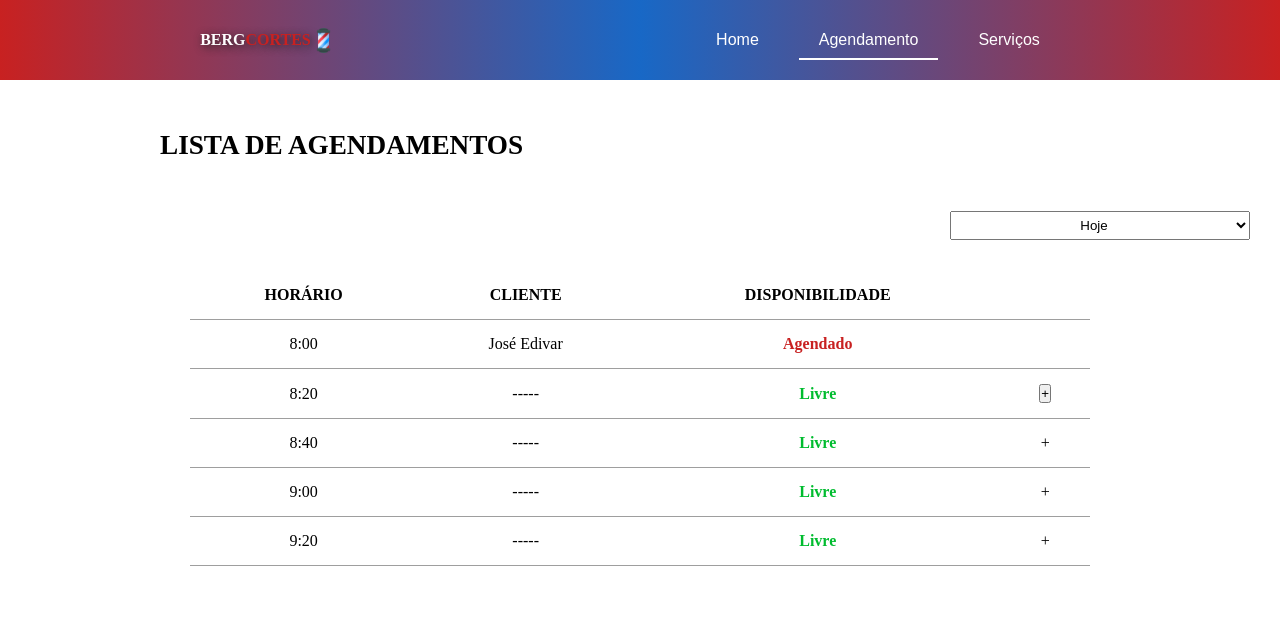
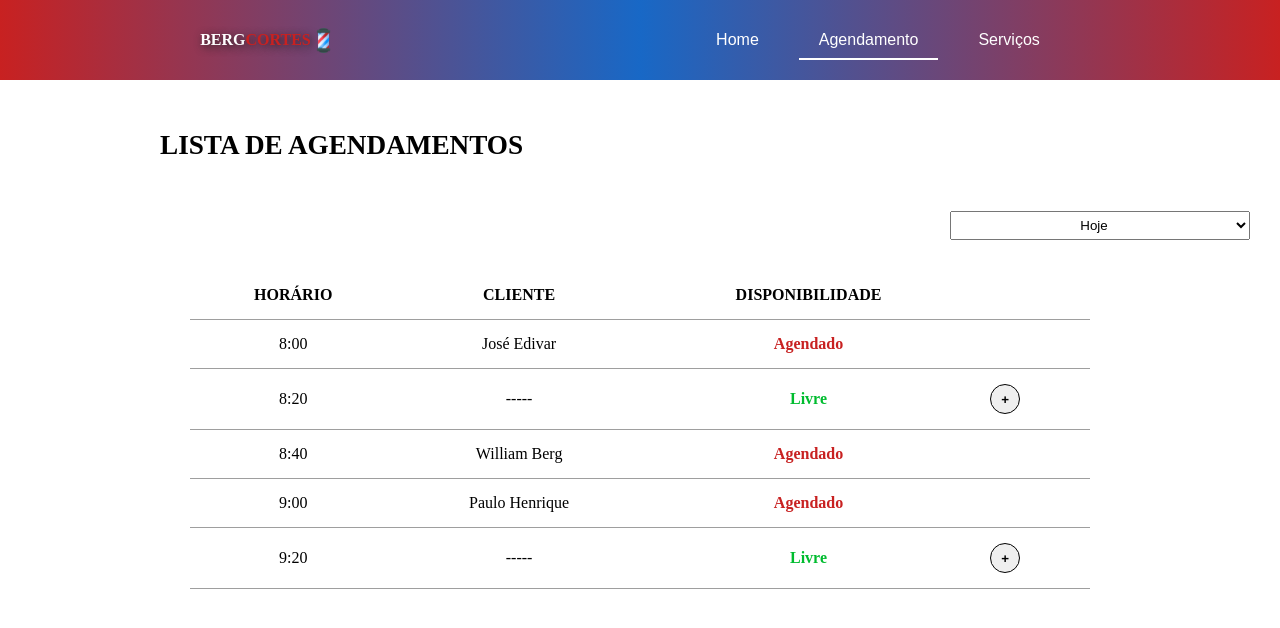
Before and after one commit to williamberg123/barbearia-fake, a React (Vite) app: page /agendamento in a window 1280 px wide. Shown: the top 628 px of the page. Built offline with nearby package versions, Linux system fonts and the light colour scheme; no server answers; the database is empty; a web font is replaced by a local one.

Commit message:
avançando no desenvolvimento

```diff
--- /dev/null
+++ b/src/@types/TableItem.ts
@@ -0,0 +1,8 @@
+export interface TableItemProps {
+	hour: string;
+	data: {
+		client_name: string;
+	} | null;
+	// eslint-disable-next-line
+	addScheduling: (hour: string) => void;
+}
--- a/src/components/SchedulingTable/index.tsx
+++ b/src/components/SchedulingTable/index.tsx
@@ -1,3 +1,4 @@
+import TableItem from '../TableItem';
 import { Table } from './styles';
 
 // eslint-disable-next-line
@@ -15,39 +16,41 @@ export default function SchedulingTable({ addScheduling }: { addScheduling: (dat
 
 			<tbody>
 
-				<tr>
-					<td>8:00</td>
-					<td>José Edivar</td>
-					<td className={ false ? 'free-time' : 'closed-time' }>Agendado</td>
-					<td />
-				</tr>
-				<tr>
-					<td>8:20</td>
-					<td>-----</td>
-					<td className={ true ? 'free-time' : 'closed-time' }>Livre</td>
-					<td>
-						<button type="button" onClick={() => addScheduling('820')}>+</button>
-					</td>
-				</tr>
-				<tr>
-					<td>8:40</td>
-					<td>-----</td>
-					<td className={ true ? 'free-time' : 'closed-time' }>Livre</td>
-					<td>+</td>
-				</tr>
-				<tr>
-					<td>9:00</td>
-					<td>-----</td>
-					<td className={ true ? 'free-time' : 'closed-time' }>Livre</td>
-					<td>+</td>
-				</tr>
-				<tr>
-					<td>9:20</td>
-					<td>-----</td>
-					<td className={ true ? 'free-time' : 'closed-time' }>Livre</td>
-					<td>+</td>
-				</tr>
+				<TableItem
+					data={{
+						client_name: 'José Edivar',
+					}}
+					hour="8:00"
+					addScheduling={addScheduling}
+				/>
 
+				<TableItem
+					data={null}
+					hour="8:20"
+					addScheduling={addScheduling}
+				/>
+
+				<TableItem
+					data={{
+						client_name: 'William Berg',
+					}}
+					hour="8:40"
+					addScheduling={addScheduling}
+				/>
+
+				<TableItem
+					data={{
+						client_name: 'Paulo Henrique',
+					}}
+					hour="9:00"
+					addScheduling={addScheduling}
+				/>
+
+				<TableItem
+					data={null}
+					hour="9:20"
+					addScheduling={addScheduling}
+				/>
 			</tbody>
 		</Table>
 	);
--- a/src/components/SchedulingTable/styles.ts
+++ b/src/components/SchedulingTable/styles.ts
@@ -25,6 +25,19 @@ export const Table = styled.table`
 		color: ${({ theme }) => theme.colors.red};
 	}
 
+	& td > button {
+		width: 30px;
+		height: 30px;
+		display: flex;
+		align-items: center;
+		justify-content: center;
+		font-weight: bold;
+		color: black;
+		border: 1px solid black;
+		border-radius: 50%;
+		cursor: pointer;
+	}
+
 	& th {
 		text-transform: uppercase;
 	}
--- /dev/null
+++ b/src/components/TableItem/index.tsx
@@ -0,0 +1,31 @@
+import { TableItemProps } from '../../@types/TableItem';
+import { Tr } from './styles';
+
+export default function TableItem({ hour, data, addScheduling }: TableItemProps) {
+	return (
+		<Tr>
+			<td>{hour}</td>
+			<td>
+				{
+					data
+					? data?.client_name
+					: '-----'
+				}
+			</td>
+			<td className={!data ? 'free-time' : 'closed-time'}>
+				{
+					data
+					? 'Agendado'
+					: 'Livre'
+				}
+			</td>
+			<td>
+				{
+					!data && (
+						<button type="button" onClick={() => addScheduling(hour)}>+</button>
+					)
+				}
+			</td>
+		</Tr>
+	);
+}
--- /dev/null
+++ b/src/components/TableItem/styles.ts
@@ -0,0 +1,5 @@
+import styled from 'styled-components';
+
+export const Tr = styled.tr`
+
+`;
--- a/src/pages/Scheduling/index.tsx
+++ b/src/pages/Scheduling/index.tsx
@@ -10,7 +10,7 @@ import { getDayClientsList } from '../../services/fbActions/getDayClientsList';
 import { CloseForm, Container, DarkBackground, Title } from './styles';
 
 export default function Scheduling() {
-	const [time, setTime] = useState<string>('0');
+	const [time, setTime] = useState<string>('');
 	const [isFormVisible, setIsFormVisible] = useState(false);
 	const { changePage } = useContext(AppContext) as AppContextType;
 
@@ -42,6 +42,7 @@ export default function Scheduling() {
 				isFormVisible && (
 					<>
 						<Form onSubmit={handleSubmit(onSubmit)}>
+							<input type="hidden" {...register('hour')} />
 							<h2>AGENDAMENTO</h2>
 							<span>Horário: {time} hrs</span>
 							<label htmlFor="client-name">
--- a/src/pages/Scheduling/styles.ts
+++ b/src/pages/Scheduling/styles.ts
@@ -88,7 +88,7 @@ export const CloseForm = styled.div`
 	top: 40px;
 	right: 40px;
 	z-index: 5;
-	color: white;
+	color: #e5e5e5;
 
 	& svg {
 		width: 100%;
--- a/src/services/Firebase.ts
+++ b/src/services/Firebase.ts
@@ -12,6 +12,8 @@ const firebaseConfig = {
 	appId: import.meta.env.VITE_APP_ID,
 };
 
+self.FIREBASE_APPCHECK_DEBUG_TOKEN = '8EBBD52F-7AE4-4577-AD96-F5A881A7E81F';
+
 export const app = initializeApp(firebaseConfig);
 
 export const appCheck = initializeAppCheck(app, {
--- /dev/null
+++ b/src/services/fbActions/addScheduling.ts
@@ -0,0 +1,3 @@
+export const addNewScheduling = async (data: { date_selection: string, client_name: string, hour: string }) => {
+	const { date_selection, client_name, hour } = data;
+};
--- a/src/services/fbActions/getDayClientsList.ts
+++ b/src/services/fbActions/getDayClientsList.ts
@@ -2,7 +2,7 @@ import { doc, getDoc } from 'firebase/firestore';
 import { db } from '../Firebase';
 
 export const getDayClientsList = async (dateString: string) => {
-	const documentRef = doc(db, 'days', dateString);
-	const document = await getDoc(documentRef);
-	console.log(document.data());
+	const docRef = doc(db, 'days', dateString);
+	const document = await getDoc(docRef);
+	console.log(document);
 };
```
